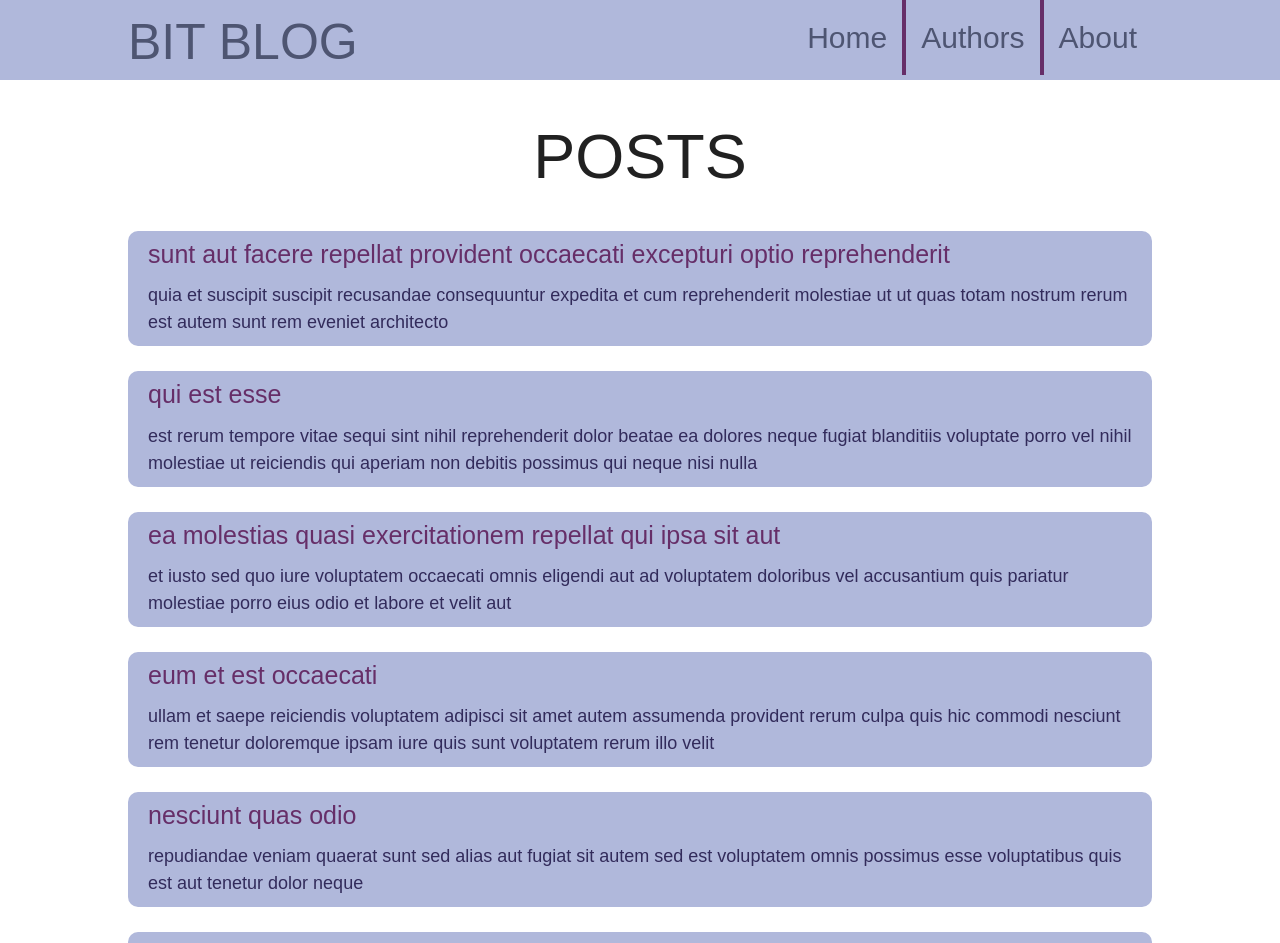
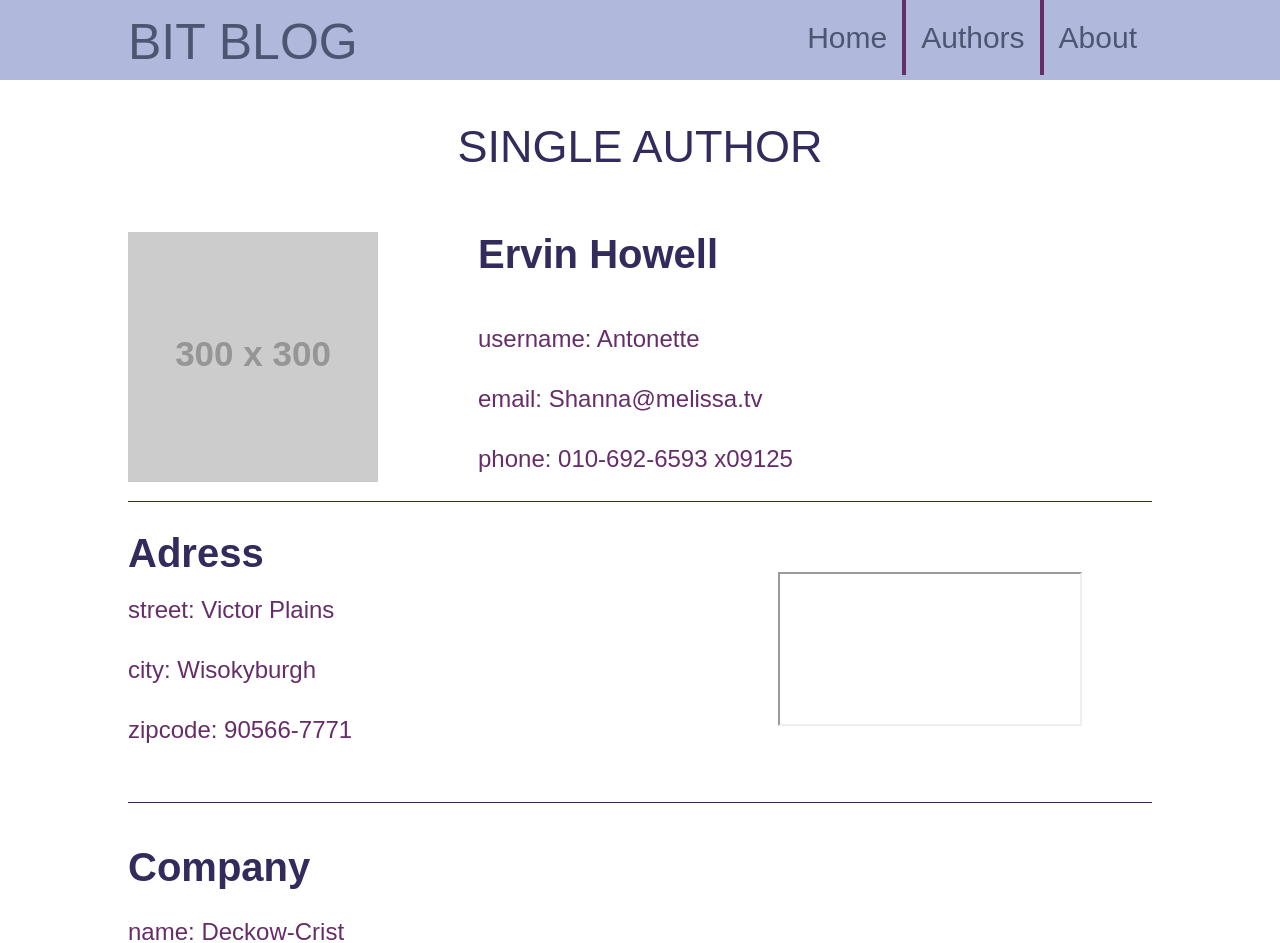
Before and after one commit to mici17/bit_blog, a React (Create React App) app: page /author/1 in a window 1280 px wide. Shown: the top 943 px of the page. Built offline with nearby package versions, Linux system fonts and the light colour scheme.

Commit message:
single author page

```diff
--- a/src/index.css
+++ b/src/index.css
@@ -147,3 +147,78 @@ color: #662e68;
   color: #662e68;
 
 }
+
+.single-author-container {
+  width: 80%;
+  margin: auto;
+}
+
+.single-author-container section {
+  border-bottom: 1px solid #322b5b;
+}
+
+.single-author-title {
+  font-size: 45px;
+  text-align: center;
+  margin-bottom: 60px;
+  color: #322b5b;
+}
+
+.single-author-photo {
+  float: left;
+  margin-right: 100px;
+}
+
+.single-author-photo img {
+  width: 250px;
+}
+
+.single-author-name-info h1 {
+  font-size: 40px;
+  font-weight: 600;
+  padding-bottom: 20px;
+  color:#322b5b;
+}
+
+.single-author-name-info p {
+  font-size: 24px;
+  padding-bottom: 24px;
+  color: #662e68;
+}
+
+.single-author-adress {
+  display: flex;
+  justify-content: space-between;
+}
+
+.adress h3 {
+  color: #322b5b;
+  font-weight: 600;
+  font-size: 40px;
+}
+
+.adress p {
+  font-size: 24px;
+  padding-bottom: 24px;
+  color: #662e68;
+}
+
+.frame {
+  margin: 70px;
+
+}
+
+.single-author-container .company {
+  border-bottom: none;
+}
+.company h1 {
+  color: #322b5b;
+  font-weight: 600;
+  font-size: 40px;
+}
+
+.company p {
+  font-size: 24px;
+  padding-bottom: 24px;
+  color: #662e68;
+}
--- a/src/view/Authors/AuthorItem.js
+++ b/src/view/Authors/AuthorItem.js
@@ -1,10 +1,11 @@
 import React from 'react';
+import {Link} from 'react-router-dom';
 
 const AuthorItem = ({ author }) => {
     return (
         <secton className="one-author">
             <title>{author.id}</title>
-            <h4 className="author-name">{author.name}</h4>
+            <Link to={`/author/${author.id}`}><h4 className="author-name">{author.name}</h4></Link>
         </secton>
     )
 }
--- a/src/view/Main.js
+++ b/src/view/Main.js
@@ -5,6 +5,7 @@ import { AboutPage } from './About/AboutPage'
 import { AuthorsPage } from './Authors/AuthorsPage'
 import { posts } from '../shared/posts'
 import { SinglePost } from './SinglePost/SinglePost'
+import { SingleAuthor } from './SingleAuthor/SingleAuthor';
 
 
 
@@ -13,6 +14,7 @@ const Main = (post) => {
         <main>
             <Switch>
                 <Route path={"/post/:id"} component={SinglePost} />
+                <Route path={"/author/:id"} component={SingleAuthor}/>
                 <Route path="/authors" component={AuthorsPage} />
                 <Route path="/about" component={AboutPage} />
                 <Route path="/" component={HomePage} />
--- a/src/view/SingleAuthor/SingleAuthor.js
+++ b/src/view/SingleAuthor/SingleAuthor.js
@@ -0,0 +1,65 @@
+import React from 'react';
+
+const author = {
+    "id": 2,
+    "name": "Ervin Howell",
+    "username": "Antonette",
+    "email": "Shanna@melissa.tv",
+    "address": {
+        "street": "Victor Plains",
+        "suite": "Suite 879",
+        "city": "Wisokyburgh",
+        "zipcode": "90566-7771",
+        "geo": {
+            "lat": "-43.9509",
+            "lng": "-34.4618"
+        }
+    },
+    "phone": "010-692-6593 x09125",
+    "website": "anastasia.net",
+    "company": {
+        "name": "Deckow-Crist",
+        "catchPhrase": "Proactive didactic contingency",
+        "bs": "synergize scalable supply-chains"
+    }
+}
+
+const SingleAuthor = () => {
+    return (
+        <div className="single-author-container">
+            <h1 className="single-author-title">SINGLE AUTHOR</h1>
+            <section>
+                <div className="single-author-photo">
+                    <img src="https://via.placeholder.com/300" alt="img"/>
+                </div>
+                <div className="single-author-name-info">
+                    <h1>{author.name}</h1>
+                    <p>username: {author.username}</p>
+                    <p>email: {author.email}</p>
+                    <p>phone: {author.phone}</p>
+                </div>
+            </section>
+            <section className="single-author-adress">
+                <div className="adress">
+                <h3>Adress</h3>
+                <p>street: {author.address.street}</p>
+                <p>city: {author.address.city}</p>
+                <p>zipcode: {author.address.zipcode}</p>
+                </div>
+                <div className="frame">
+                    <iframe></iframe>
+                </div>
+            </section>
+            <section className="company">
+                <h1>Company</h1>
+                <p>name: {author.company.name}</p>
+                <p>slogan: {author.company.catchPhrase}</p>
+            </section>
+
+        </div>
+    )
+}
+
+export {
+    SingleAuthor
+}
```
